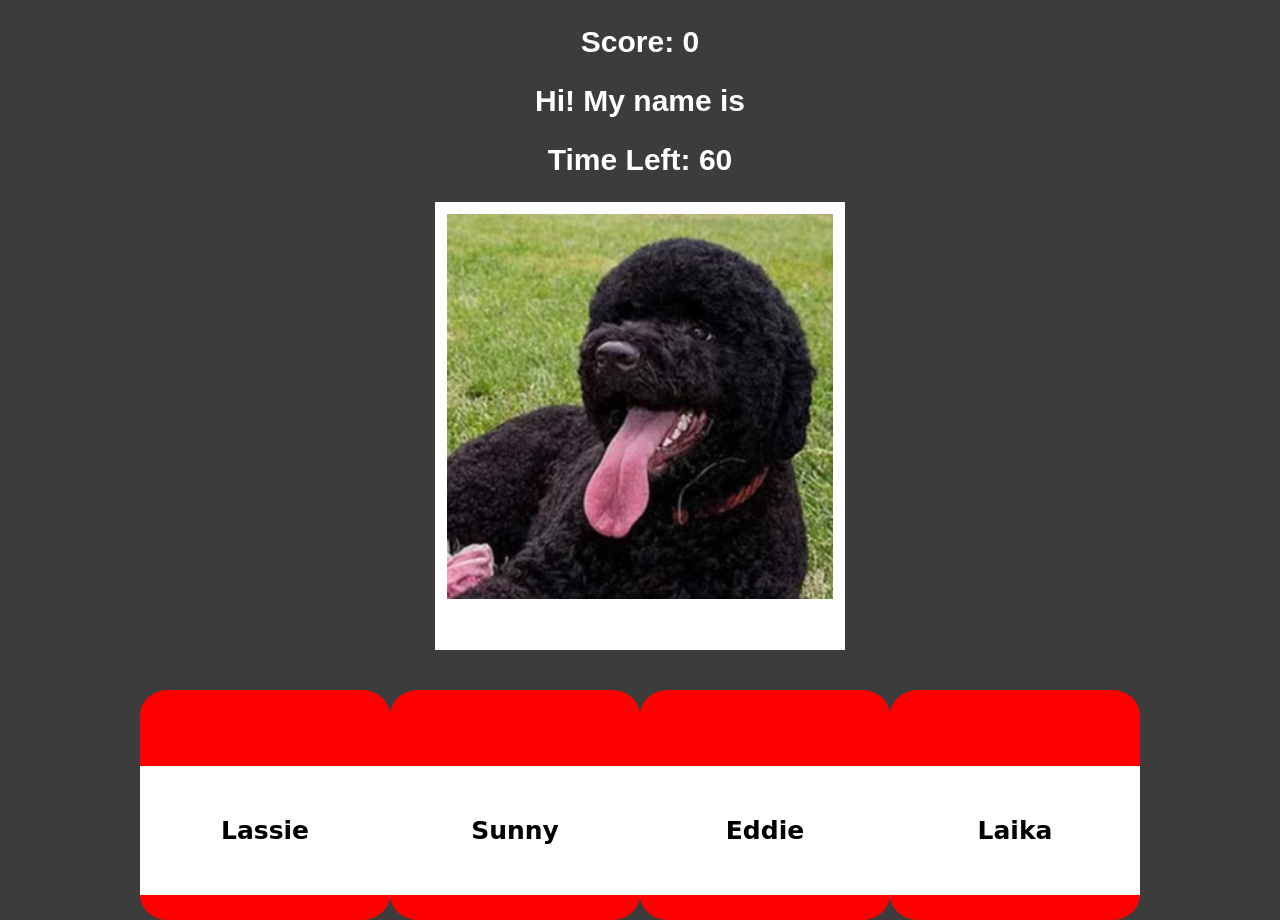
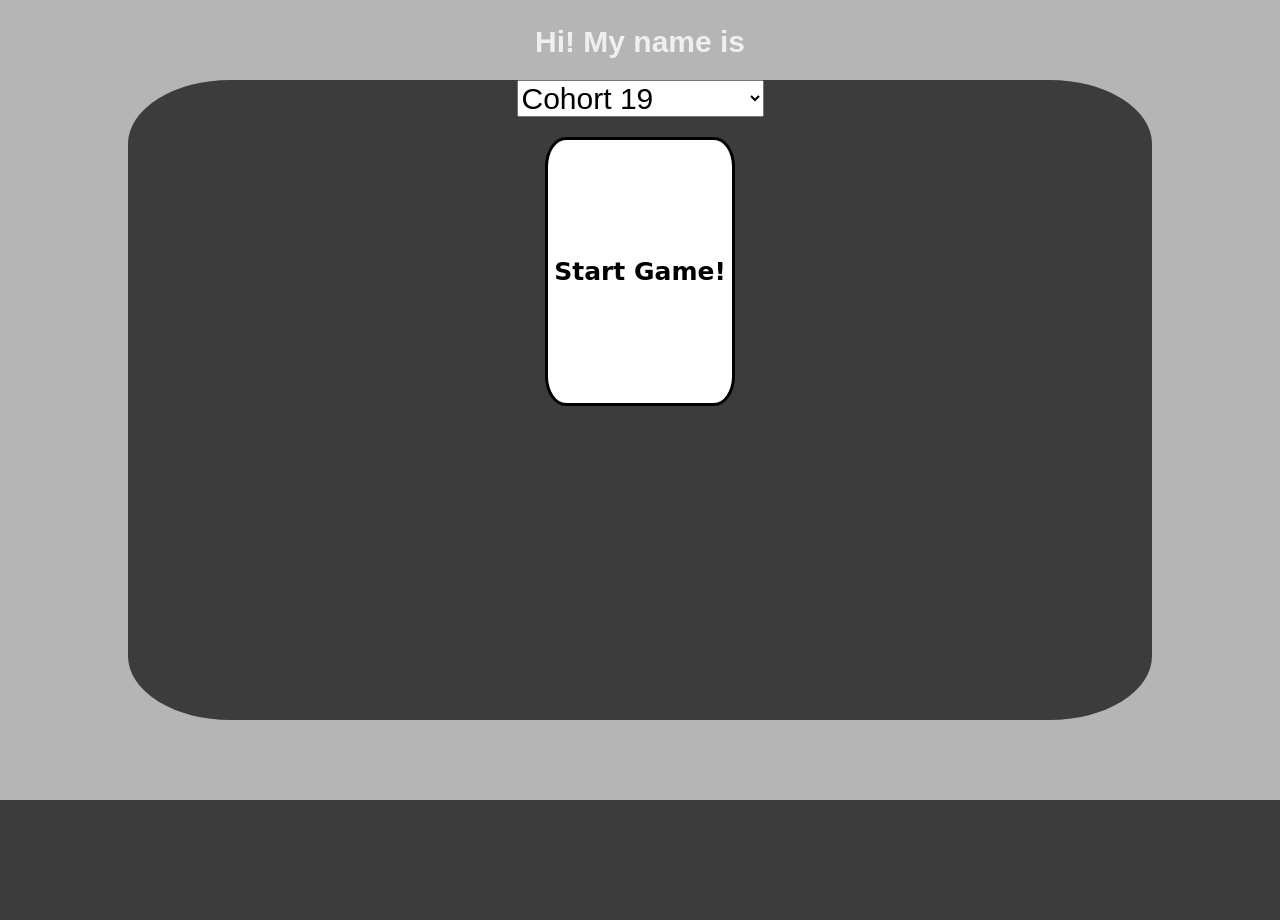
Before and after one commit to DTKahn/daniel_kahn_project_03, a plain HTML site: page index.html in a window 1280 px wide. After the commit the page ends 800 px from the top, so only its background shows below. Drawn offline with nearby package versions, Linux system fonts and the light colour scheme; a web font is replaced by a local one.

Commit message:
Fully working version with functional list selection. Needs styling.

```diff
--- a/index.html
+++ b/index.html
@@ -32,17 +32,17 @@
 
         </div>
 
-        <!-- <div class="start-of-game">
+        <div class="start-of-game">
             <form class="choose-game-list">
                 <select id="game-list">
-                    <option value="zzz.hackerYouCohort19">Cohort 19</option>
-                    <option value="zzz.hackerYouDogs">HackerYou Dogs</option>
-                    <option value="zzz.dogs">Famous Dogs</option>
-                    <option value="zzz.batman">60s Batman</option>
+                    <option value="hackerYouCohort19">Cohort 19</option>
+                    <option value="hackerYouDogs">HackerYou Dogs</option>
+                    <option value="dogs">Famous Dogs</option>
+                    <option value="batman">60s Batman</option>
                 </select>
                 <button>Start Game!</button>
             </form>
-        </div> -->
+        </div>
 
     </div> <!-- end of wrapper -->
 
--- a/scripts.js
+++ b/scripts.js
@@ -60,26 +60,26 @@ zzz.hackerYouDogs = [
 ];
 
 zzz.dogs = [
-    {
-        name: 'Dug',
-        url: 'assets/hackerYouDogs/dog-dug.jpg'
-    },
-    {
-        name: 'Junior',
-        url: 'assets/hackerYouDogs/dog-junior.jpg'
-    },
-    {
-        name: 'Kenzo',
-        url: 'assets/hackerYouDogs/dog-kenzo.jpg'
-    },
-    {
-        name: 'Mika',
-        url: 'assets/hackerYouDogs/dog-mika.jpg'
-    },
-    {
-        name: 'Porkie',
-        url: 'assets/hackerYouDogs/dog-porkie.jpg'
-    },
+    // {
+    //     name: 'Dug',
+    //     url: 'assets/hackerYouDogs/dog-dug.jpg'
+    // },
+    // {
+    //     name: 'Junior',
+    //     url: 'assets/hackerYouDogs/dog-junior.jpg'
+    // },
+    // {
+    //     name: 'Kenzo',
+    //     url: 'assets/hackerYouDogs/dog-kenzo.jpg'
+    // },
+    // {
+    //     name: 'Mika',
+    //     url: 'assets/hackerYouDogs/dog-mika.jpg'
+    // },
+    // {
+    //     name: 'Porkie',
+    //     url: 'assets/hackerYouDogs/dog-porkie.jpg'
+    // },
     {
         name:'Air Buddy',
         url: 'assets/dogs/air-buddy.jpg'
@@ -131,6 +131,10 @@ zzz.dogs = [
     {
         name:'Toto',
         url: 'assets/dogs/toto.jpg'
+    },
+    {
+        name: 'Balto',
+        url: 'assets/dogs/balto.jpg'
     }
 ];
 
@@ -380,9 +384,24 @@ zzz.correctAnswer = [];
 zzz.gameList = [];
 
 zzz.chooseGameList = function(){
-    $('.choose-game-list').on('submit', function(){
 
+    $('.choose-game-list').on('submit', function(event){
+        event.preventDefault();
+
+        console.log('form submitted');
+
+        const gameListValue = $('#game-list').find(":selected").val();
+
+        console.log(gameListValue);
+
+        zzz.setGameList(gameListValue);
+        zzz.buildNew();
+        zzz.buttonClick();
+
+        $('.start-of-game').toggleClass('hidden');
     });
+
+
 };
 
 // Stop classmates who have already been shown from showing again unless all have been shown
@@ -395,8 +414,12 @@ zzz.moveToAlreadyAnswered = function(){
 }
 
 // Copy array to new array which will be modified during play
-zzz.setGameList = function(originalGamePlayArray){
-    originalGamePlayArray.forEach((item) => {
+zzz.setGameList = function(subjectArray){
+
+    console.log(subjectArray);
+
+    zzz[subjectArray].forEach((item) => {
+    // subjectArray.forEach((item) => {
         zzz.gameList.push(item);
     });
 }
@@ -471,16 +494,12 @@ zzz.buildNew = function(){
 
     zzz.setCorrectAnswer();
 
-    // Might move into zzz.setCorrectAnswer or some other answer constructor
     zzz.showHeadshot(zzz.correctAnswer);
 
-    // Might move into zzz.setCorrectAnswer or some other answer constructor
     zzz.setWrongAnswerOptions();
 
-    // Might move into zzz.setCorrectAnswer or some other answer constructor
     zzz.addCorrectAnswerToAnswerOptions();
 
-    // Might move into zzz.setCorrectAnswer or some other answer constructor
     zzz.buildAnswerButtons();
 }
 
@@ -557,12 +576,14 @@ zzz.startNewGame = function() {
 zzz.init = function() {
     console.log('And why doesn’t Batman dance anymore? Remember the Batusi?');
 
+    zzz.chooseGameList();
+
     // Sets the list we're using to play the game
-    zzz.setGameList(zzz.dogs);
-    zzz.buildNew();
-    zzz.buttonClick();
+    // zzz.setGameList(zzz.dogs);
+    // zzz.buildNew();
+    // zzz.buttonClick();
 
-    // Resets game
+    // // Resets game
     zzz.startNewGame();
 
 };
@@ -574,12 +595,3 @@ $(function () {
 
 });
 // ^End of Ready, M.D.
-
-/*
-Next steps:
-- clear out arrays like answerOptions
-- rebuild the gameList array when empty
-- store the answered objects in an answered array
-
-- make a timer
-*/
--- a/styles/style.scss
+++ b/styles/style.scss
@@ -100,3 +100,46 @@ button {
 .visible {
     display: flex;
 }
+
+
+.choose-game-list {
+    // margin-top: 50px;
+    // display: flex;
+
+    margin: 0 auto;
+    display: flex;
+    flex-direction: column;
+    align-items: center;
+    align-content: center;
+    background: rgb(60, 60, 60);
+    height: 80vh;
+    width: 80vw;
+    flex-wrap: wrap;
+    border-radius: 10%;
+
+}
+
+form button {
+    margin-top: 20px;
+    border: 3px solid black;
+}
+
+#game-list {
+    font-size: 3rem;
+}
+
+.start-of-game {
+    margin: 0 auto;
+    background: rgba(233, 233, 233, 0.7);
+    position: absolute;
+    top: 0;
+    right: 0;
+    bottom: 0;
+    left: 0;
+    display: flex;
+    align-items: center;
+}
+
+.hidden {
+    display: none;
+}
```
Also changed, not shown: assets/dogs/balto.jpg (added), styles/style.css.
